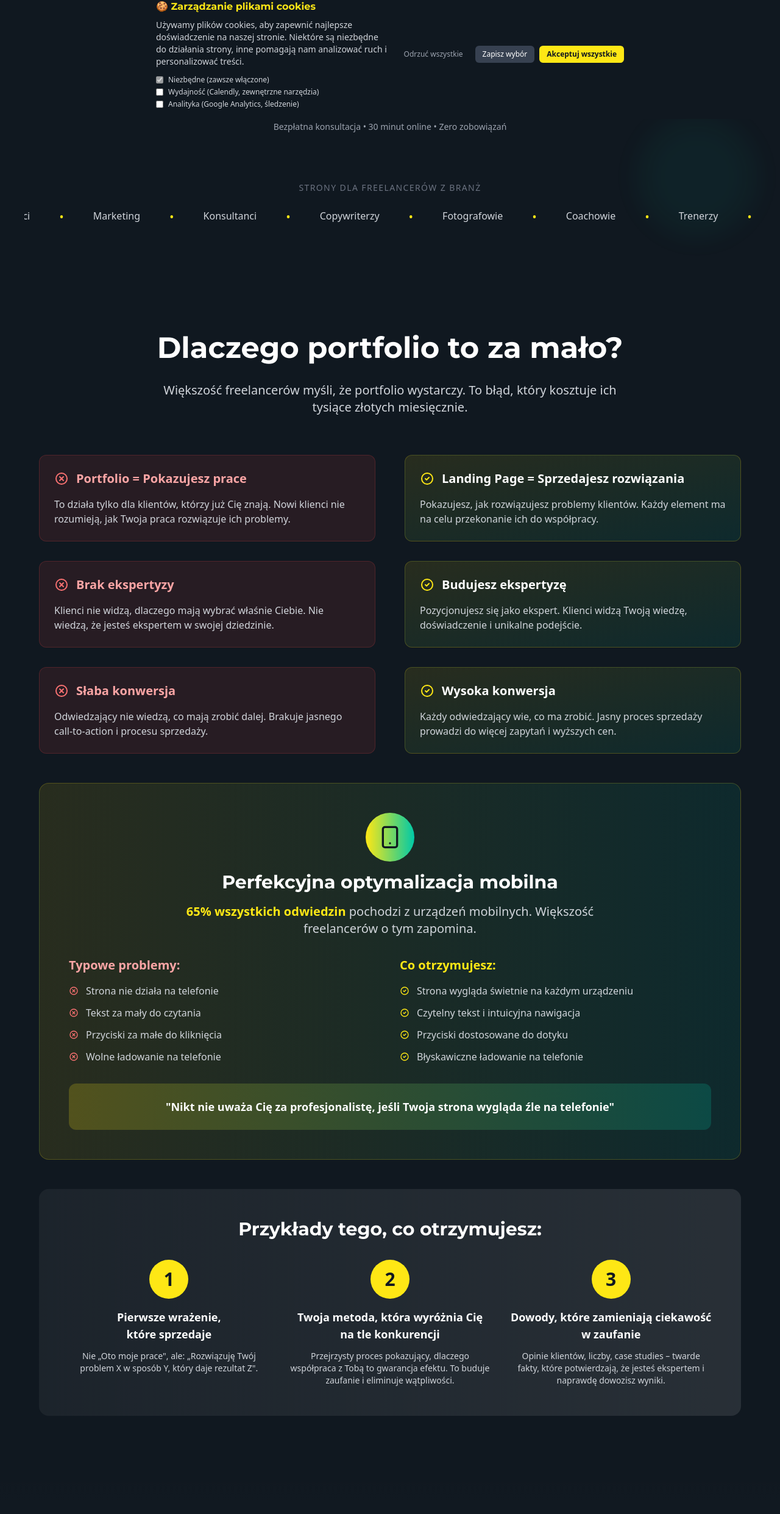
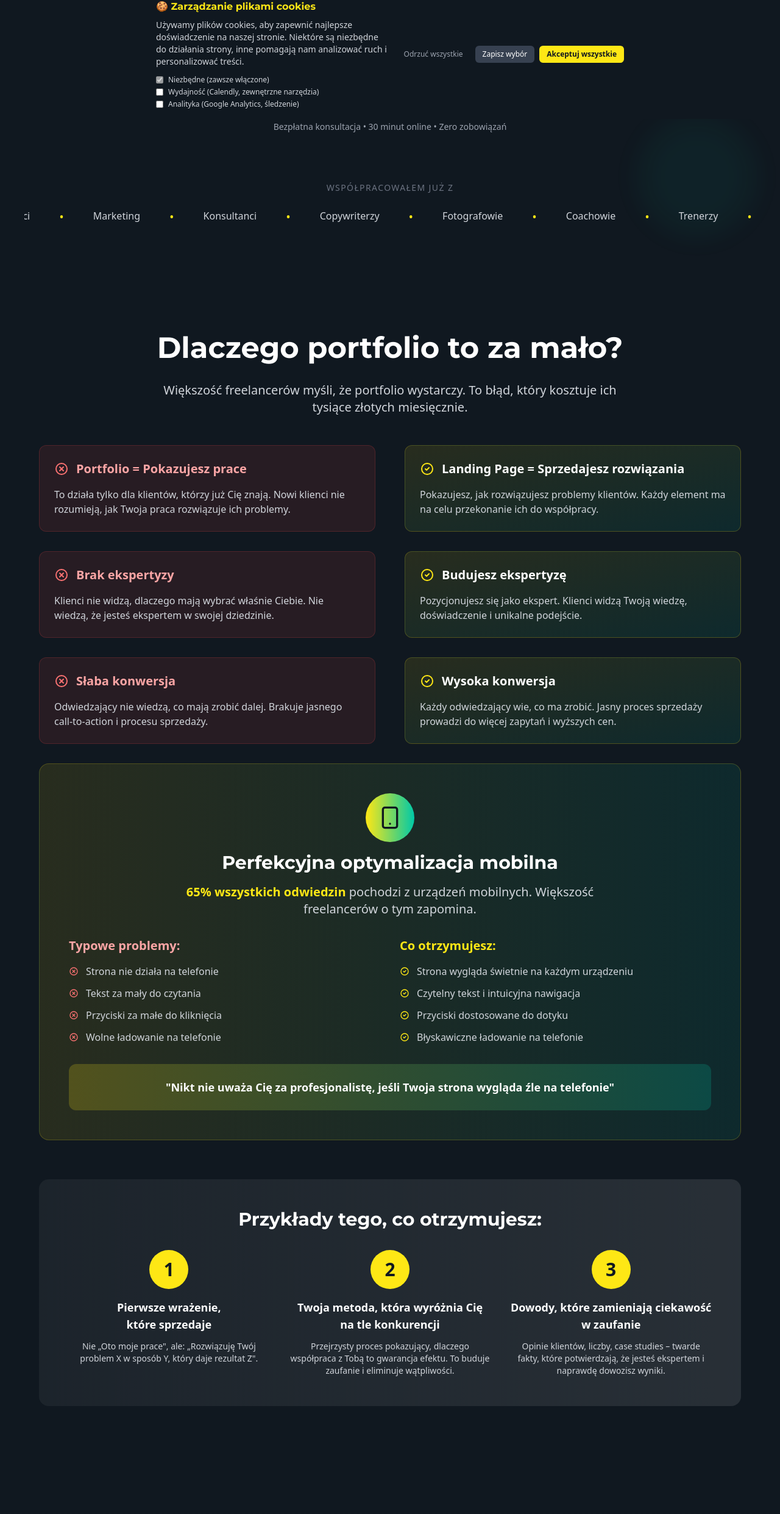
Before and after one commit to droziu/drozniak-landingpage2, a React (Vite) app: page /freelancer in a window 1280 px wide. Shown: the part 605-3088 px from the top of the page at 61% size. Built offline with nearby package versions, Linux system fonts and the light colour scheme.

Commit message:
Update FreelancerLanding.tsx

```diff
--- a/components/FreelancerLanding.tsx
+++ b/components/FreelancerLanding.tsx
@@ -53,7 +53,7 @@ export const FreelancerLanding: React.FC = () => {
           </div>
         </div>
         <div ref={fadeInTrust.ref} className={`container mx-auto mt-12 md:mt-16 lg:mt-20 text-center px-4 ${fadeInTrust.className}`}>
-          <p className="text-gray-500 uppercase tracking-widest text-xs md:text-sm mb-4 md:mb-6">Strony dla freelancerów z branż</p>
+              <p className="text-gray-500 uppercase tracking-widest text-xs md:text-sm mb-4 md:mb-6">Współpracowałem już z</p>
           <div className="overflow-hidden">
             <div className="flex animate-scroll space-x-6 md:space-x-8 lg:space-x-12">
               {[...Array(4)].map((_, i) => (
@@ -84,7 +84,7 @@ export const FreelancerLanding: React.FC = () => {
       {/* Why Section */}
       <section id="why" className="py-12 md:py-16 lg:py-20 px-4 md:px-6">
         <div className="container mx-auto max-w-6xl">
-          <div className="text-center mb-12 md:mb-16">
+          <div className="text-center mb-8 md:mb-12">
             <h2 className="font-[Montserrat] text-2xl sm:text-3xl md:text-4xl lg:text-5xl font-bold mb-6 md:mb-8 text-white">
               Dlaczego portfolio to za mało?
             </h2>
@@ -93,7 +93,7 @@ export const FreelancerLanding: React.FC = () => {
             </p>
           </div>
 
-          <div className="grid md:grid-cols-2 gap-8 md:gap-12 items-center mb-12">
+          <div className="grid md:grid-cols-2 gap-8 md:gap-12 items-center mb-8">
             <div className="space-y-6 md:space-y-8">
                   <div className="bg-red-500/10 border border-red-500/20 rounded-xl p-4 md:p-6 hover:bg-red-500/15 transition-all duration-300">
                     <div className="flex items-center mb-3 md:mb-4">
@@ -160,7 +160,7 @@ export const FreelancerLanding: React.FC = () => {
           </div>
 
           {/* Mobile Optimization Section */}
-          <div className="bg-gradient-to-r from-[#fee715]/10 to-[#00C9A7]/10 border border-[#fee715]/20 rounded-2xl p-6 md:p-8 lg:p-12 mb-8 md:mb-12">
+          <div className="bg-gradient-to-r from-[#fee715]/10 to-[#00C9A7]/10 border border-[#fee715]/20 rounded-2xl p-6 md:p-8 lg:p-12 mb-12 md:mb-16">
                 <div className="text-center mb-6 md:mb-8">
                   <div className="w-16 h-16 md:w-20 md:h-20 mx-auto mb-4 bg-gradient-to-r from-[#fee715] to-[#00C9A7] rounded-full flex items-center justify-center">
                     <MobileIcon className="w-8 h-8 md:w-10 md:h-10 text-[#101820]" />
@@ -228,7 +228,7 @@ export const FreelancerLanding: React.FC = () => {
           </div>
 
           {/* Real Examples */}
-          <div className="bg-gradient-to-r from-white/5 to-white/10 rounded-2xl p-6 md:p-8 lg:p-12">
+          <div className="bg-gradient-to-r from-white/5 to-white/10 rounded-2xl p-6 md:p-8 lg:p-12 mb-12 md:mb-16">
             <h3 className="font-[Montserrat] text-xl sm:text-2xl md:text-3xl font-bold mb-6 md:mb-8 text-center text-white">
               Przykłady tego, co otrzymujesz:
             </h3>
```
